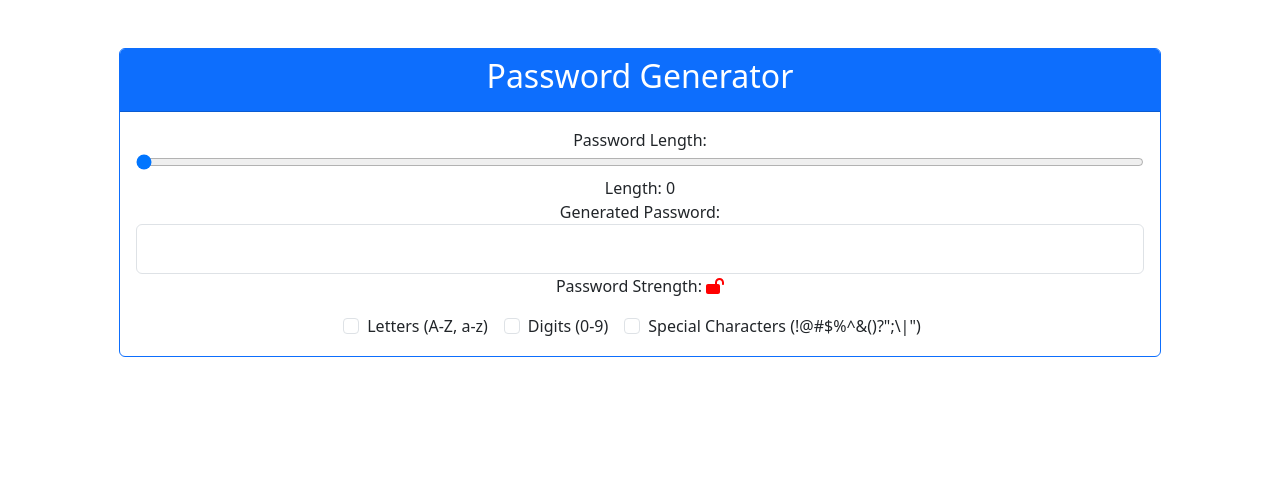
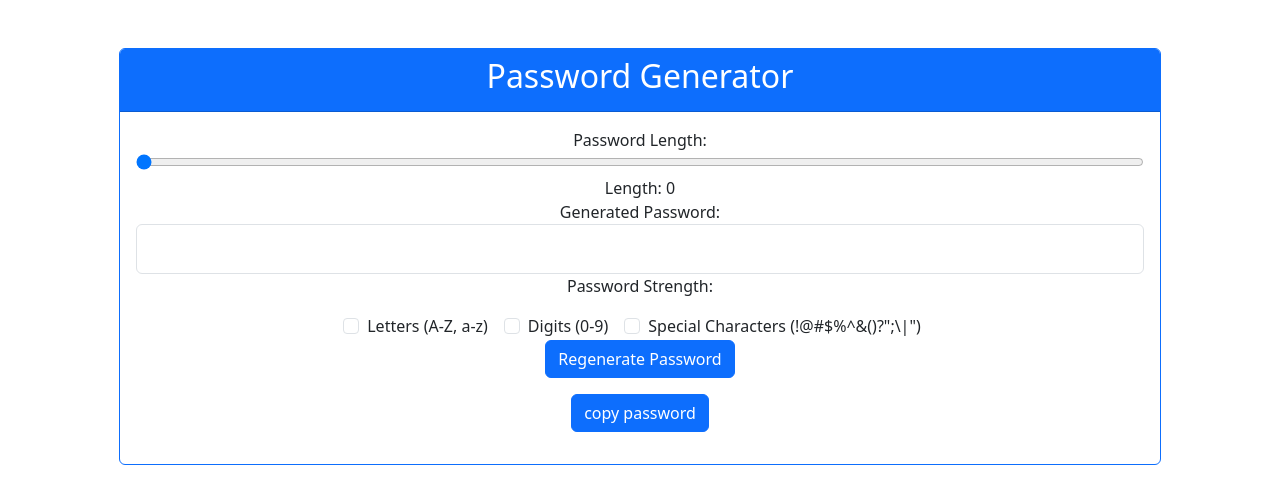
Before and after one commit to Hermes785/password_generator, a React (Create React App) app: page / in a window 1280 px wide. Shown: the top 504 px of the page. Built offline with nearby package versions, Linux system fonts and the light colour scheme.

Commit message:
Update-deploy-genarator-password-on-aws-S3

```diff
--- a/package.json
+++ b/package.json
@@ -10,9 +10,12 @@
     "@testing-library/user-event": "^13.5.0",
     "bootstrap": "^5.3.3",
     "react": "^18.2.0",
+    "react-bootstrap": "^2.10.2",
+    "react-copy-to-clipboard": "^5.1.0",
     "react-dom": "^18.2.0",
     "react-router-dom": "^6.22.3",
     "react-scripts": "5.0.1",
+    "styled-components": "^6.1.8",
     "web-vitals": "^2.1.4"
   },
   "scripts": {
--- a/src/Components/GeneratePaswword.js
+++ b/src/Components/GeneratePaswword.js
@@ -1,6 +1,7 @@
-import React, { useState, useEffect } from "react";
+import React, { useState, useEffect, useCallback } from "react";
 import { FontAwesomeIcon } from "@fortawesome/react-fontawesome";
 import { faLock, faLockOpen } from "@fortawesome/free-solid-svg-icons";
+import copy from "copy-to-clipboard";
 
 const GeneratePassword = () => {
     const [password, setPassword] = useState('');
@@ -8,10 +9,20 @@ const GeneratePassword = () => {
     const [includeLetters, setIncludeLetters] = useState(false);
     const [includeDigits, setIncludeDigits] = useState(false);
     const [includeSpecialCharacters, setIncludeSpecialCharacters] = useState(false);
+    const [copytexte, setCopytexte] = useState('');
+    const [successMessage, setSuccesMessage] = useState('')
+    const [errorMessage, setErrorMessage] = useState('')
+
 
     const handleChangeLength = (e) => {
         setLength(e.target.value);
+        console.log(copytexte)
     };
+
+    const handleChangeCopytexte = (e) => {
+        setCopytexte(e.target.value);
+
+    }
 
     const handleCheckboxChange = (e) => {
         const { name, checked } = e.target;
@@ -24,11 +35,26 @@ const GeneratePassword = () => {
         }
     };
 
+    const copyPassWord = () => {
+
+        if (password.length === 0) {
+            setErrorMessage("Password is empty");
+        } else {
+            copy(password)
+            setSuccesMessage(`successful copy `);
+            setErrorMessage("");
+
+        }
+
+
+    }
+
 
     const colorPasword = password.length <= 6 ? { color: 'red' } : password.length <= 8 ? { color: "orange" } : { color: 'green' }
 
     // Determine password strength based on length
     const getPasswordStrength = () => {
+        if (password.length === 0) return
         if (password.length <= 6) {
             return <FontAwesomeIcon icon={faLockOpen} color="red" />;
         } else if (password.length <= 8) {
@@ -37,9 +63,7 @@ const GeneratePassword = () => {
             return <FontAwesomeIcon icon={faLock} color="green" />;
         }
     };
-
-    useEffect(() => {
-        const generateRandomPassword = () => {
+    const generateRandomPassword = useCallback(() => {
         let characters = '';
         if (includeLetters) characters += 'ABCDEFGHIJKLMNOPQRSTUVWXYZabcdefghijklmnopqrstuvwxyz';
         if (includeDigits) characters += '0123456789';
@@ -52,13 +76,19 @@ const GeneratePassword = () => {
             newPassword += characters[randomIndex];
         }
         setPassword(newPassword);
-        };
+    }, [length, includeLetters, includeDigits, includeSpecialCharacters]);
+
+    useEffect(() => {
         generateRandomPassword();
-
-    }, [length, includeLetters, includeDigits, includeSpecialCharacters]);
+    }, [generateRandomPassword]);
 
     return (
         <div className="container-fluid mt-5">
+
+            {errorMessage && <h2 className="text-danger">{errorMessage}</h2>}
+            {successMessage && <h2 className="text-success">{successMessage}</h2>}
+
+
             <div className="row justify-content-center">
                 <div className="col-md-10">
                     <div className="card border-primary">
@@ -132,6 +162,15 @@ const GeneratePassword = () => {
                                 </div>
                             </div>
 
+                            <div className="text-center mb-3">
+                                <button className="btn btn-primary" onClick={generateRandomPassword}>Regenerate Password</button>
+
+                            </div>
+                            <div className="text-center mb-3">
+                                <button onChange={handleChangeCopytexte} onClick={copyPassWord} id="copyButton" className="btn btn-primary">
+                                    copy password
+                                </button>
+                            </div>
 
                         </div>
                     </div>
--- a/src/index.js
+++ b/src/index.js
@@ -3,8 +3,9 @@ import ReactDOM from 'react-dom/client';
 import './index.css';
 import App from './App';
 import reportWebVitals from './reportWebVitals';
-import "../node_modules/bootstrap/dist/css/bootstrap.css"
+
 import "../node_modules/bootstrap/dist/css/bootstrap.min.css"
+import "../node_modules/bootstrap/dist/js/bootstrap.bundle.min"
 
 
 const root = ReactDOM.createRoot(document.getElementById('root'));
@@ -14,6 +15,7 @@ root.render(
   </React.StrictMode>
 );
 
+
 // If you want to start measuring performance in your app, pass a function
 // to log results (for example: reportWebVitals(console.log))
 // or send to an analytics endpoint. Learn more: https://bit.ly/CRA-vitals
```
Also changed, not shown: 1 other file (tests, documents, lock files or other folders). Lines whose indentation alone changed are shown as unchanged.
